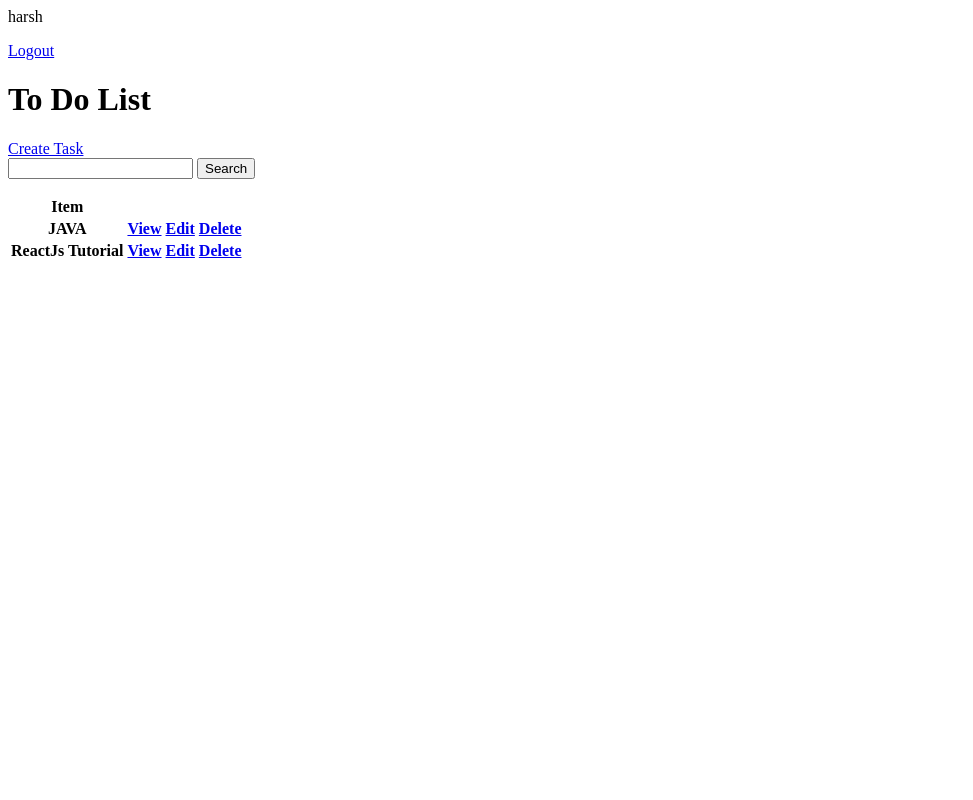
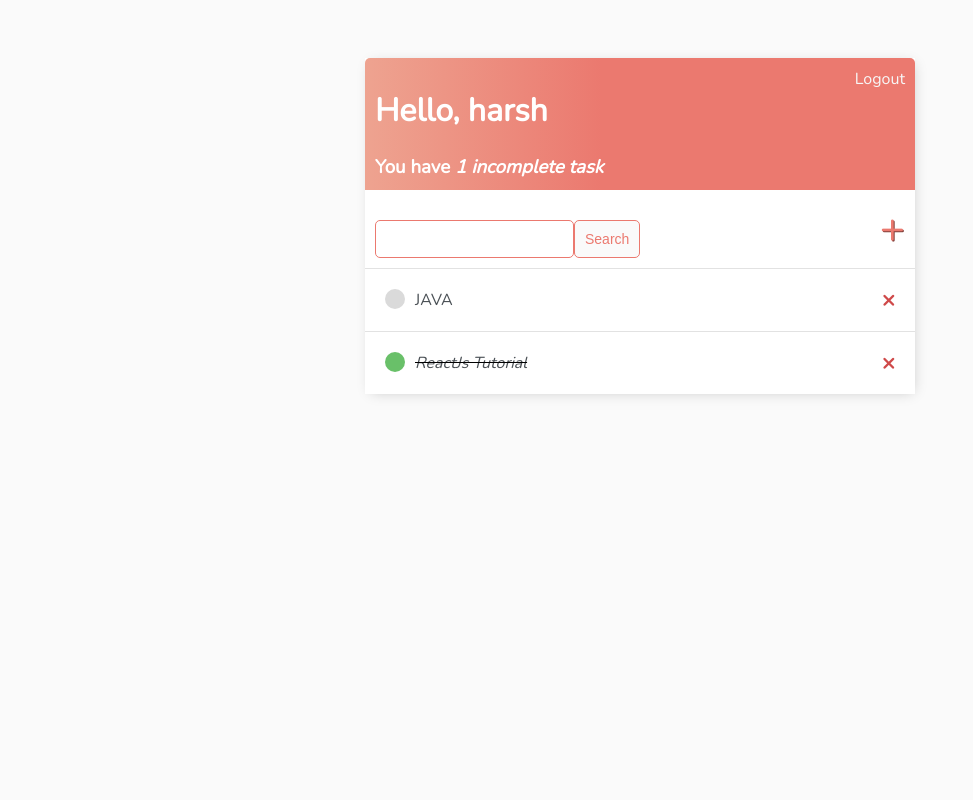
Before and after one commit to harshil-padasala/todo-list-django, a Django app: page / in a window 1280 px wide. Shown: the whole page, without its empty margins (0-973 px from the left). Run offline with Django 3.2, Linux system fonts and the light colour scheme; a user stored in the database is signed in; data comes from the database, SQL or seed files in the repository; both versions use the stored data as it was after the commit; lists and menus that the app fills with data are empty.

Commit message:
added style for each page and extend every page in main.html

```diff
--- /dev/null
+++ b/main/templates/main/main.html
@@ -0,0 +1,147 @@
+<!DOCTYPE html>
+<html lang="en">
+    <head>
+        <meta charset="UTF-8" />
+        <meta http-equiv="X-UA-Compatible" content="IE=edge" />
+        <meta name="viewport" content="width=device-width, initial-scale=1.0" />
+        <title>To Do List</title>
+
+        <link rel="preconnect" href="https://fonts.googleapis.com" />
+        <link rel="preconnect" href="https://fonts.gstatic.com" crossorigin />
+        <link
+            href="https://fonts.googleapis.com/css2?family=Nunito:wght@200&display=swap"
+            rel="stylesheet"
+        />
+
+        <style>
+            body {
+                background-color: #fafafa;
+                font-family: "Nunito", sans-serif;
+                padding-top: 50px;
+            }
+
+            h1,
+            h2,
+            h3,
+            h4,
+            h5,
+            h6 {
+                font-family: "Raleway" sans-serif;
+            }
+
+            a,
+            p {
+                color: #4b5156;
+            }
+
+            .container {
+                max-width: 550px;
+                margin: auto;
+                background-color: #fff;
+                -webkit-box-shadow: 2px 2px 13px -4px rgba(0, 0, 0, 0.21);
+                box-shadow: 2px 2px 13px -4px rgba(0, 0, 0, 0.21);
+            }
+
+            .header-bar {
+                display: flex;
+                justify-content: space-between;
+                color: #fff;
+                padding: 10px;
+                border-radius: 5px 5px 0 0;
+                background: linear-gradient(90deg, #eea390 0%, #eb796f 43%, #eb796f 100%);
+            }
+
+            .header-bar a {
+                color: rgb(247, 247, 247);
+                text-decoration: none;
+            }
+
+            .task-wrapper {
+                display: flex;
+                align-items: center;
+                justify-content: space-between;
+                padding: 20px;
+                background-color: #fff;
+                border-top: 1px solid rgb(226, 226, 226);
+            }
+
+            .task-title {
+                display: flex;
+            }
+
+            .task-title a {
+                text-decoration: none;
+                color: #4b5156;
+                margin-left: 10px;
+            }
+
+            .task-complete-icon {
+                height: 20px;
+                width: 20px;
+                background-color: rgb(105, 192, 105);
+                border-radius: 50%;
+            }
+
+            .task-incomplete-icon {
+                height: 20px;
+                width: 20px;
+                background-color: rgb(218, 218, 218);
+                border-radius: 50%;
+            }
+
+            .delete-link {
+                text-decoration: none;
+                font-weight: 900;
+                color: #cf4949;
+                font-size: 22px;
+                line-height: 0;
+            }
+
+            #search-add-wrapper {
+                display: flex;
+                justify-content: space-between;
+                align-items: center;
+                padding: 10px;
+            }
+
+            #add-link {
+                color: #eb796f;
+                text-decoration: none;
+                font-size: 42px;
+                text-shadow: 1px 1px #81413b;
+            }
+
+            input[type="text"],
+            input[type="password"],
+            textarea {
+                border: 1px solid #eb796f;
+                border-radius: 5px;
+                padding: 10px;
+                width: 90%;
+            }
+
+            label {
+                padding-top: 10px !important;
+                display: block;
+            }
+
+            .button {
+                border: 1px solid #eb796f;
+                background-color: #fafafa;
+                color: #eb796f;
+                padding: 10px;
+                font-size: 14px;
+                border-radius: 5px;
+                cursor: pointer;
+                text-decoration: none;
+            }
+
+            .card-body {
+                padding: 20px;
+            }
+        </style>
+    </head>
+    <body>
+        <div class="container">{% block content %} {% endblock content %}</div>
+    </body>
+</html>
--- a/main/templates/main/task.html
+++ b/main/templates/main/task.html
@@ -1 +1,5 @@
+{% extends 'main/main.html' %} {% block content %}
+
 <h1>Task: {{task}}</h1>
+
+{% endblock content %}
--- a/main/templates/main/task_list.html
+++ b/main/templates/main/task_list.html
@@ -1,34 +1,49 @@
-{% if request.user.is_authenticated %}
-    <p> {{request.user}} </p>
+{% extends 'main/main.html' %} {% block content %}
+<div class="header-bar">
+    <div>
+        <h1>Hello, {{request.user}}</h1>
+        <h3 style="margin: 0">
+            You have <i>{{count}} incomplete task{{ count|pluralize:"s" }} </i>
+        </h3>
+    </div>
+
+    {% if request.user.is_authenticated %}
     <a href="{% url 'logout' %}">Logout</a>
-{% else %}
+    {% else %}
     <a href="{% url 'login' %}">Login</a>
-{% endif %}
+    {% endif %}
+</div>
 
-<h1>To Do List</h1>
+<div id="search-add-wrapper">
+    <form action="" method="GET" style="margin-top: 20px; display: flex">
+        <input type="text" name="search-area" value="{{search_input}}" />
+        <input class="button" type="submit" value="Search" />
+    </form>
+    <a id="add-link" href="{% url 'task-create' %}">&#x2b;</a>
+</div>
 
-<a href="{% url 'task-create' %}">Create Task</a>
-
-<form action="" method="GET">
-    <input type="text" name="search-area" value="{{search_input}}">
-    <input type="submit" value="Search">
-</form>
-
-<table>
-    <tr>
-        <th>Item</th>
-        <th></th>
-        <th></th>
-        <th></th>
-    </tr>
+<div class="task-items-wrapper">
     {% for task in tasks %}
-    <tr>
-        <th>{{task.task_title}}</th>
-        <th><a href="{% url 'task' task.id %}"> View  </a></th>
-        <th><a href="{% url 'task-update' task.id %}"> Edit  </a></th>
-        <th><a href="{% url 'task-delete' task.id %}"> Delete  </a></th>
-    </tr>
+    <div class="task-wrapper">
+        {% if task.is_complete %}
+        <div class="task-title">
+            <div class="task-complete-icon"></div>
+            <i
+                ><s><a href="{% url 'task-update' task.id %}">{{task}}</a></s></i
+            >
+        </div>
+        <a class="delete-link" href="{% url 'task-delete' task.id %}"> &#215; </a>
+        {% else %}
+        <div class="task-title">
+            <div class="task-incomplete-icon"></div>
+            <a href="{% url 'task-update' task.id %}">{{task}}</a>
+        </div>
+        <a class="delete-link" href="{% url 'task-delete' task.id %}"> &#215; </a>
+        {% endif %}
+    </div>
     {% empty %}
     <h3>No Title</h3>
     {% endfor %}
-</table>
+</div>
+
+{% endblock content %}
```
Also changed, not shown: main/templates/main/login.html (+13 -7 lines), main/templates/main/register.html (+23 -7 lines), main/templates/main/task_confirm_delete.html (+15 -6 lines), main/templates/main/task_form.html (+12 -7 lines), db.sqlite3.
